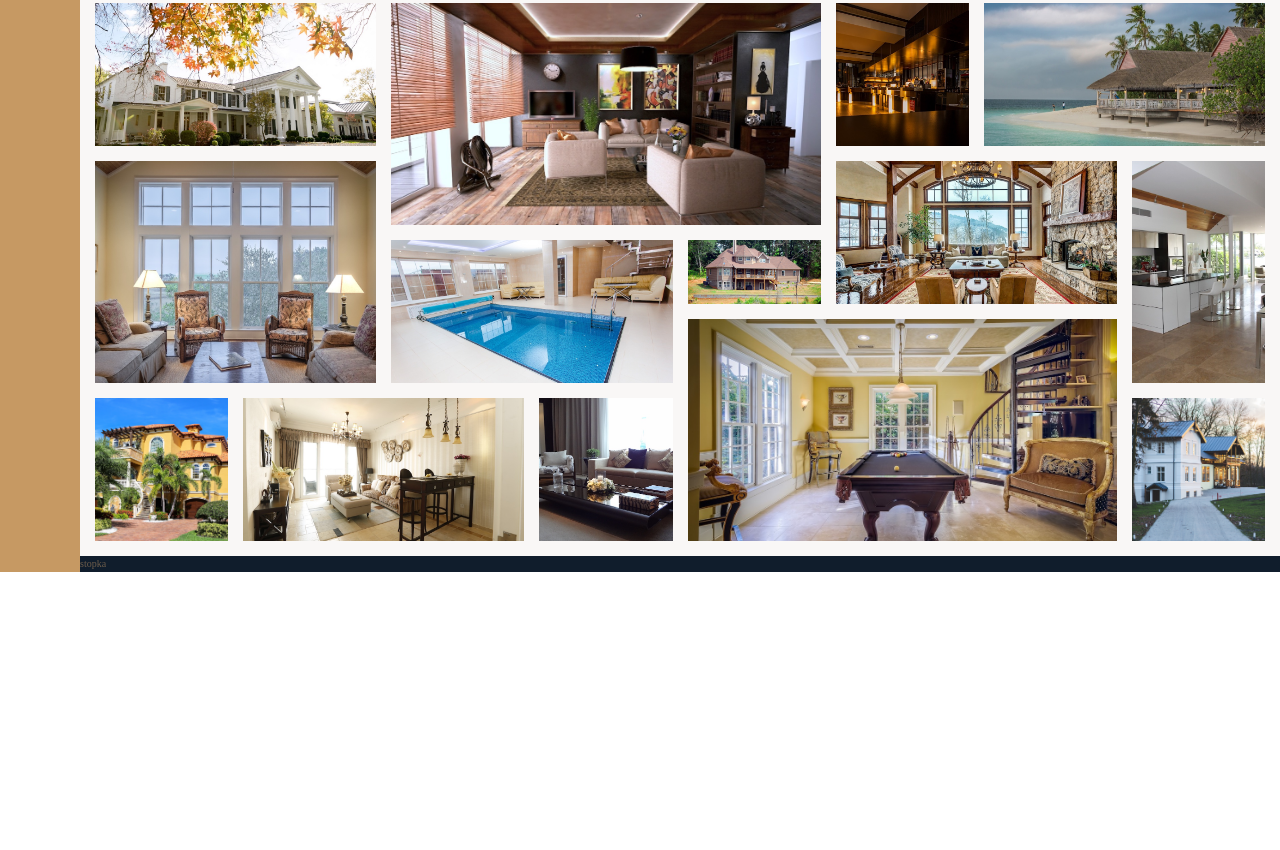
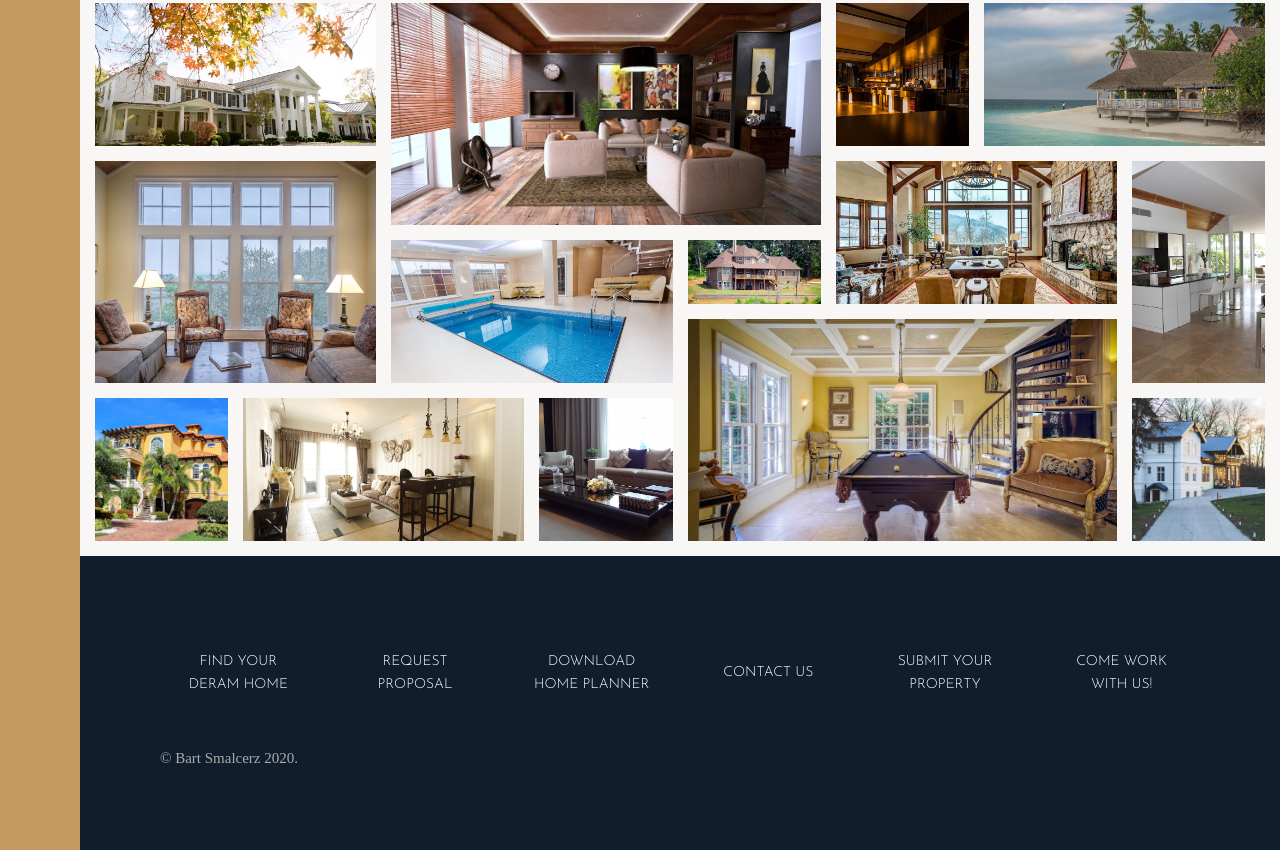
Before and after one commit to Naval63/Nexter, a website: page src/index.html in a window 1280 px wide. Shown: the part 3104-3954 px from the top of the page. Before the commit the page ends 3676 px from the top, so only its background shows below. Drawn offline with nearby package versions, Linux system fonts and the light colour scheme; files that its build step writes are made by us from their sources.

Commit message:
add section footer and style footer

```diff
--- a/src/index.html
+++ b/src/index.html
@@ -337,10 +337,29 @@
         </section>
 
         <footer class="footer">
-                stopka
+            <ul class="nav">
+                <li class="nav__item">
+                    <a href="#" class="nav__link">Find your deram home</a>
+                </li>
+                <li class="nav__item">
+                    <a href="#" class="nav__link">Request proposal</a>
+                </li>
+                <li class="nav__item">
+                    <a href="#" class="nav__link">Download home planner</a>
+                </li>
+                <li class="nav__item">
+                    <a href="#" class="nav__link">Contact us</a>
+                </li>
+                <li class="nav__item">
+                    <a href="#" class="nav__link">Submit your property</a>
+                </li>
+                <li class="nav__item">
+                    <a href="#" class="nav__link">Come work with us!</a>
+                </li>
+            </ul>
+            <p class="copyright">
+                &copy Bart Smalcerz 2020.
+            </p>
         </footer>
-
-
-
     </body>
 </html>
--- a/src/scss/_footer.scss
+++ b/src/scss/_footer.scss
@@ -1,5 +1,41 @@
 .footer {
     background-color: $color-secondary;
     grid-column: full-start / full-end;
+    padding: 8rem;
+}
 
+.nav {
+    list-style: none;
+
+    display: grid;
+    grid-template-columns: repeat(auto-fit, minmax(15rem, 1fr));
+    grid-gap: 2rem;
+    align-items: center;
+
+    &__link:link,
+    &__link:visited {
+        display: block;
+        padding: 1.5rem;
+        font-size: 1.4rem;
+        color: $color-light;
+        text-decoration: none;
+        font-family: $font-display;
+        text-transform: uppercase;
+        text-align: center;
+        transition: all .2s;
+
+    }
+
+    &__link:hover,
+    &__link:active {
+        background-color: rgba($color-light, .05);
+        transform: translateY(3px);
+    }
 }
+
+.copyright {
+    font-size: 1.5rem;
+    color: $color-grey-light-2;
+    margin-top: 3.5rem;
+    text-align: left;
+}
```
